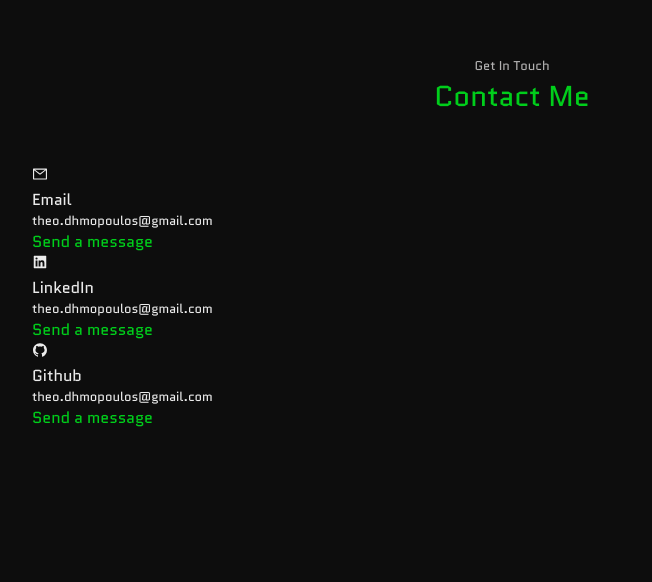
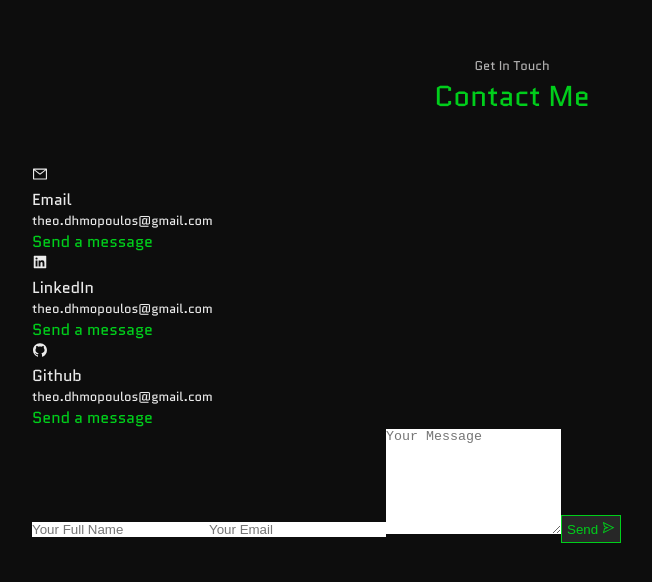
Before and after one commit to Theodoreprof/CV_website, a React (Create React App) app in the folder cv_website/: page / in a window 1280 px wide. Shown: the part 5912-6494 px from the top of the page, without its empty margins (128-780 px from the left). Built offline with nearby package versions, Linux system fonts and the light colour scheme.

Commit message:
form markup

```diff
--- a/cv_website/src/components/contact/contact.jsx
+++ b/cv_website/src/components/contact/contact.jsx
@@ -3,6 +3,7 @@ import '../contact/contact.css'
 import {AiOutlineMail} from "react-icons/ai"
 import {AiFillGithub} from "react-icons/ai"
 import {AiFillLinkedin} from "react-icons/ai"
+import {AiOutlineSend} from "react-icons/ai"
 
 const contact = () => {
   return (
@@ -32,7 +33,12 @@ const contact = () => {
               <a href="mailto:theo.dhmopoulos@gmail.com">Send a message</a>
             </article>
           </div>
-          <form action=""></form>
+          <form action="">
+            <input type="text" name='name' placeholder='Your Full Name' required />
+            <input type="email" name='email' placeholder='Your Email' required />
+            <textarea name="message" rows="7" placeholder="Your Message" required></textarea>
+            <button type="submit" className="btn btn_primary">Send  <AiOutlineSend/></button>
+          </form>
         </div>
 
     </section>
```
